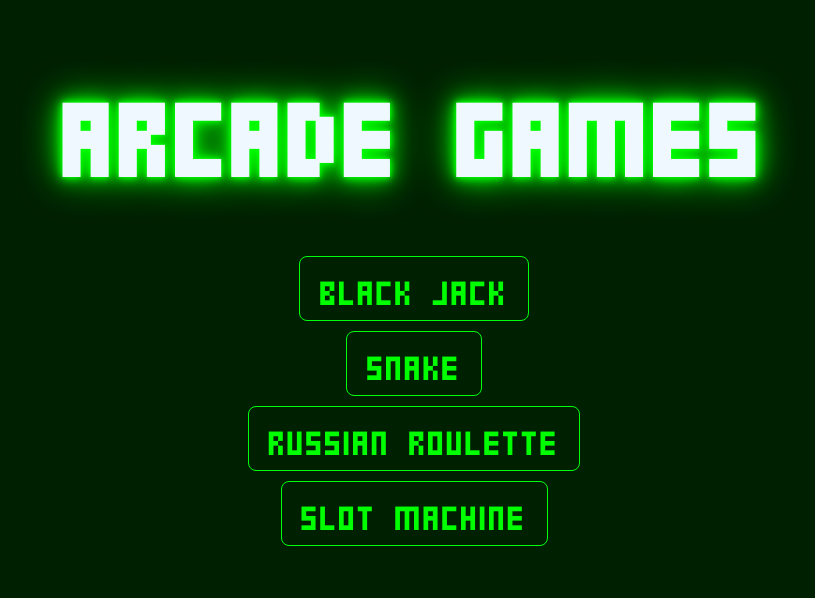
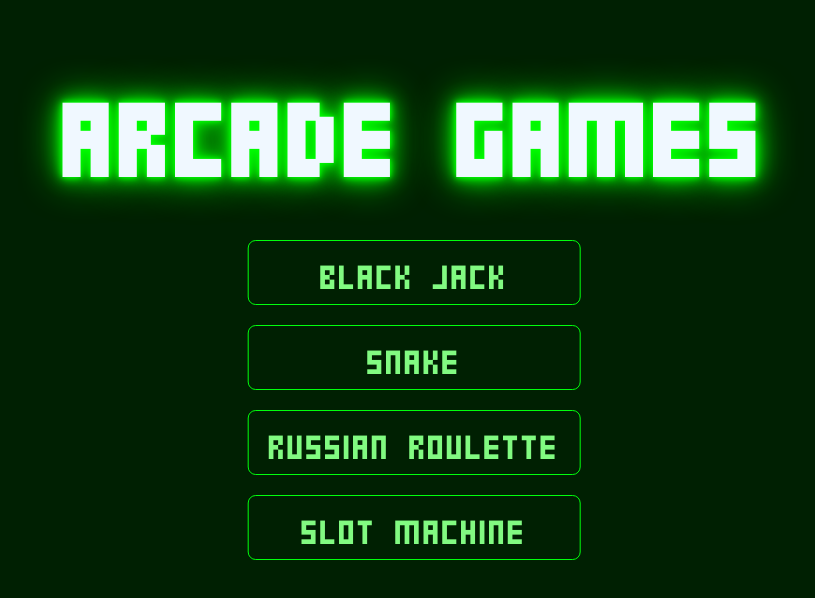
Before and after one commit to MaxEntz/arcade_web_app, a React (Vite) app in the folder arcarde_client/: page / in a window 1280 px wide. Shown: the top 598 px of the page, without its empty margins (226-1041 px from the left). Built offline with nearby package versions, Linux system fonts and the light colour scheme.

Commit message:
feat: update the buttons style on the main page.

```diff
--- a/arcarde_client/src/App.css
+++ b/arcarde_client/src/App.css
@@ -19,8 +19,11 @@
 #btn_game {
   display: flex;
   flex-direction: column;
-  gap: 10px;
-  align-items: center;
+  gap: 20px;
+  position: absolute;
+  top: 50%;
+  left: 50%;
+  transform: translate(-50%, -50%);
 }
 
 #btn_game button {
@@ -31,10 +34,17 @@
   border-radius: 8px;
   border: 1px solid #00ff0d;
   background-color: #d1d1d100;
-  color: #00ff00;
+  color: #81fa81;
   transition: background-color 0.3s;
 }
 
 #btn_game button:hover {
-  background-color: #2e5033;
+  text-shadow:
+    0 0 5px #00ff00,
+    0 0 10px #00ff00,
+    0 0 20px #00ff00;
+  box-shadow:
+    0 0 5px #00ff00,
+    0 0 10px #00ff00,
+    0 0 20px #00ff00;
 }
--- a/arcarde_client/src/index.css
+++ b/arcarde_client/src/index.css
@@ -6,7 +6,5 @@
   background-color: #002002;
   flex-direction: column;
   align-items: center;
-  font-family: 'Courier New', monospace;
-  position: relative;
-  overflow: hidden;
+  justify-items: center;
 }
```
